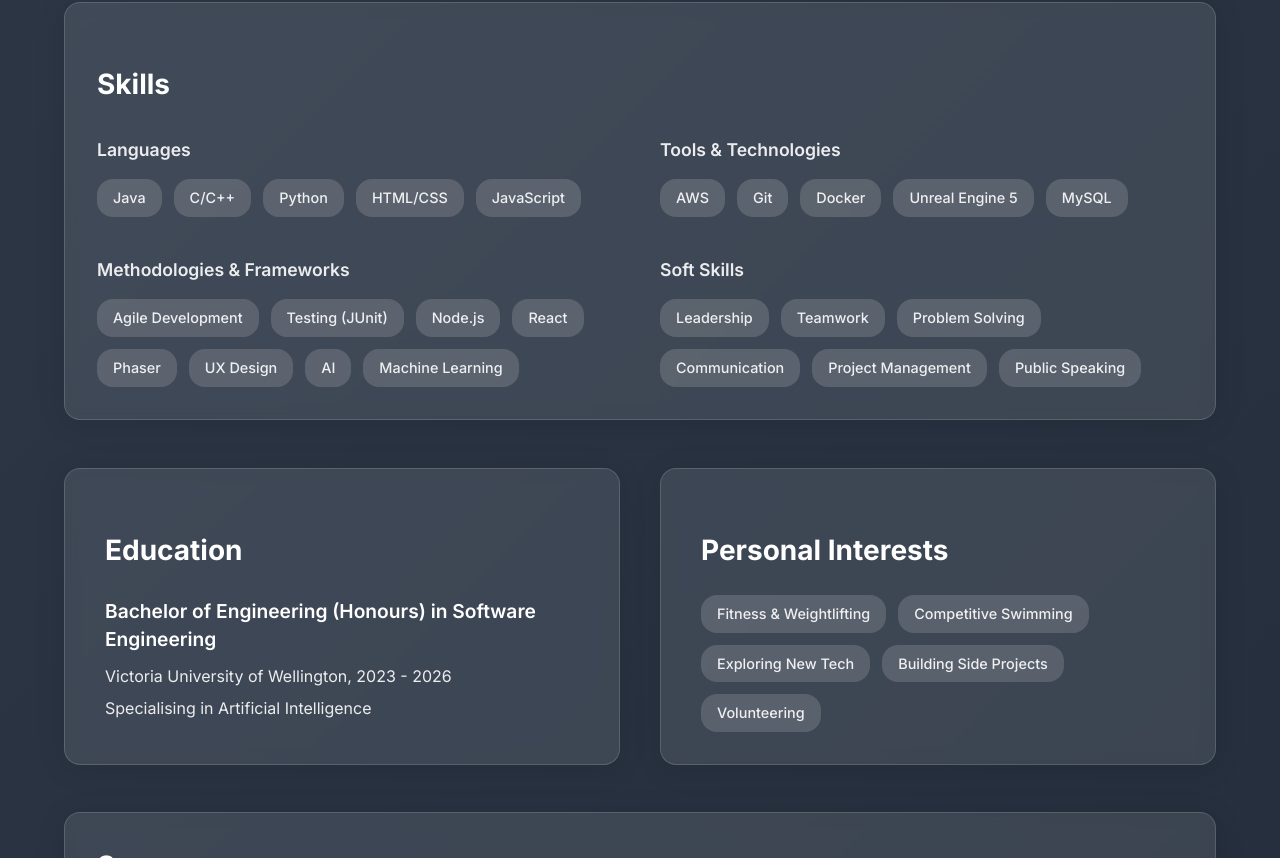
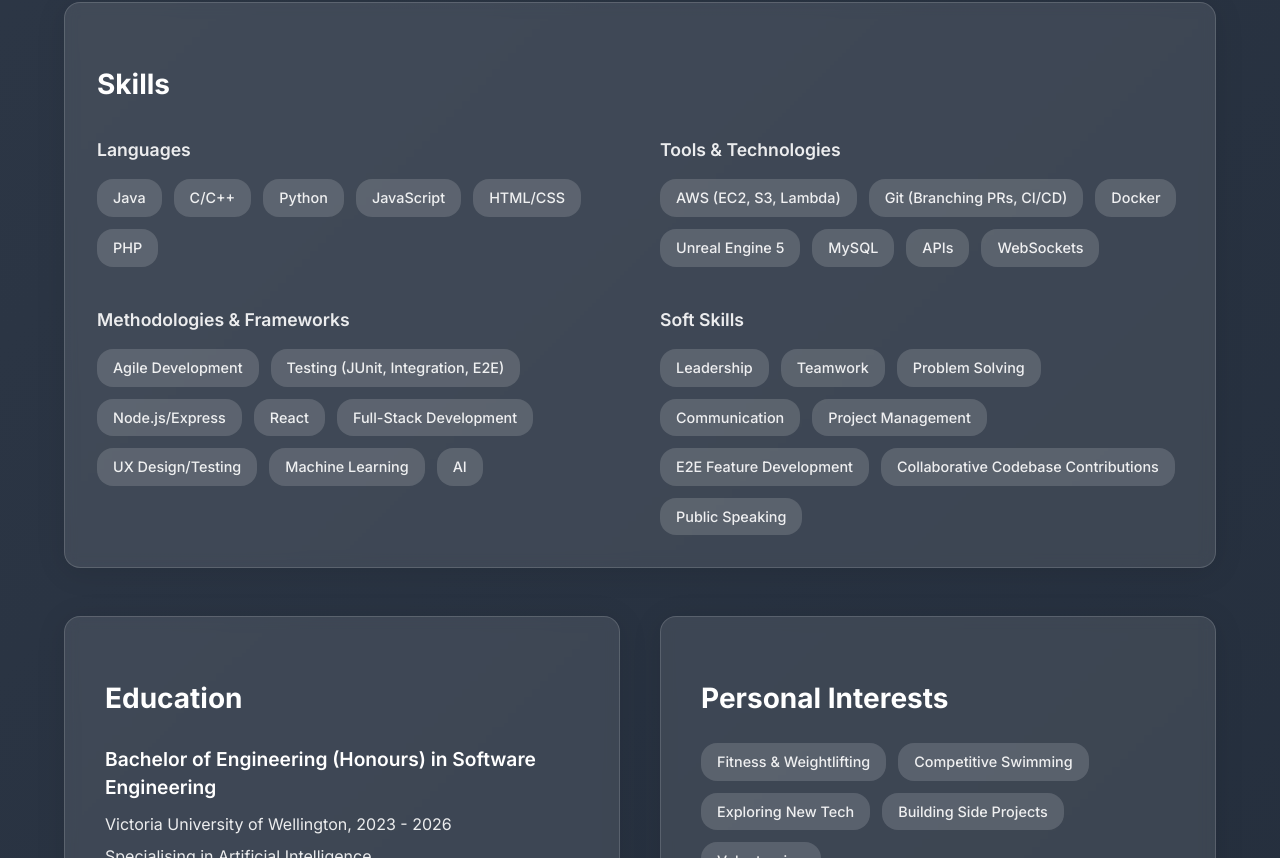
Before and after one commit to amaklakovv/portfolio, a React (Vite) app: page / in a window 1280 px wide. Shown: the part 1042-1900 px from the top of the page. Built offline with nearby package versions, Linux system fonts and the light colour scheme.

Commit message:
updated about info

```diff
--- a/src/components/About.jsx
+++ b/src/components/About.jsx
@@ -5,19 +5,19 @@ import { BsPersonFill } from 'react-icons/bs';
 import { useOnScreen } from '../hooks/useOnScreen';
 
 const languages = [
-  'Java', 'C/C++', 'Python', 'HTML/CSS', 'JavaScript'
+  'Java', 'C/C++', 'Python', 'JavaScript', 'HTML/CSS', 'PHP'
 ];
 
 const toolsAndTech = [
-  'AWS', 'Git', 'Docker', 'Unreal Engine 5', 'MySQL'
+  'AWS (EC2, S3, Lambda)', 'Git (Branching PRs, CI/CD)', 'Docker', 'Unreal Engine 5', 'MySQL', 'APIs', 'WebSockets'
 ];
 
 const methodologiesAndFrameworks = [
-  'Agile Development', 'Testing (JUnit)', 'Node.js', 'React', 'Phaser', 'UX Design', 'AI', 'Machine Learning'
+  'Agile Development', 'Testing (JUnit, Integration, E2E)', 'Node.js/Express', 'React', 'Full-Stack Development', 'UX Design/Testing', 'Machine Learning', 'AI'
 ];
 
 const softSkills = [
-  'Leadership', 'Teamwork', 'Problem Solving', 'Communication', 'Project Management', 'Public Speaking'
+  'Leadership', 'Teamwork', 'Problem Solving', 'Communication', 'Project Management', 'E2E Feature Development', 'Collaborative Codebase Contributions', 'Public Speaking'
 ];
 
 const personalInterests = [
@@ -69,6 +69,9 @@ function About() {
         <GlassCard hoverIntensity={3} className="summary-card">
           <h3>Summary</h3>
           <p>
+            Currently looking for tech-related work experience or an internship for Summer 2025, looking to apply both technical knowledge and interpersonal skills to gain valuable industry experience.
+          </p>
+          <p>
             I've always had a hands-on approach to problem-solving, which all started with a simple coding project nearly a decade ago.
             That first experience kicked off my journey of learning and discovery in the tech world.
           </p>
```
